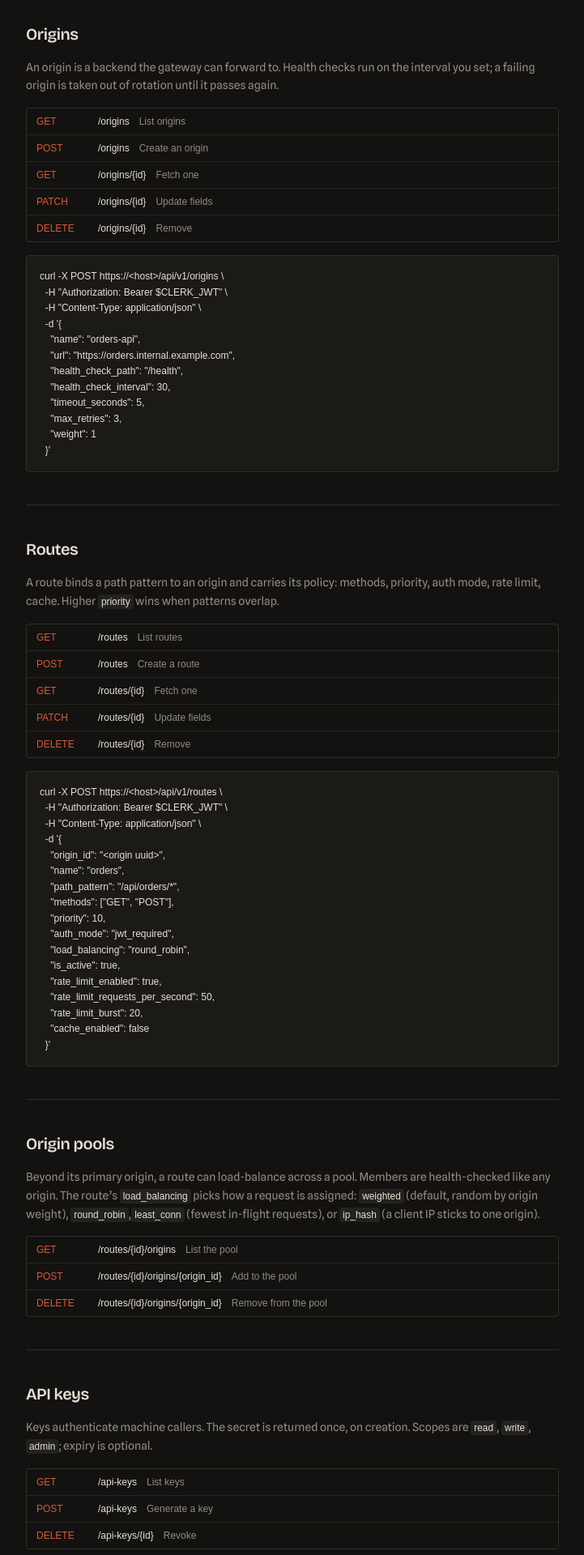
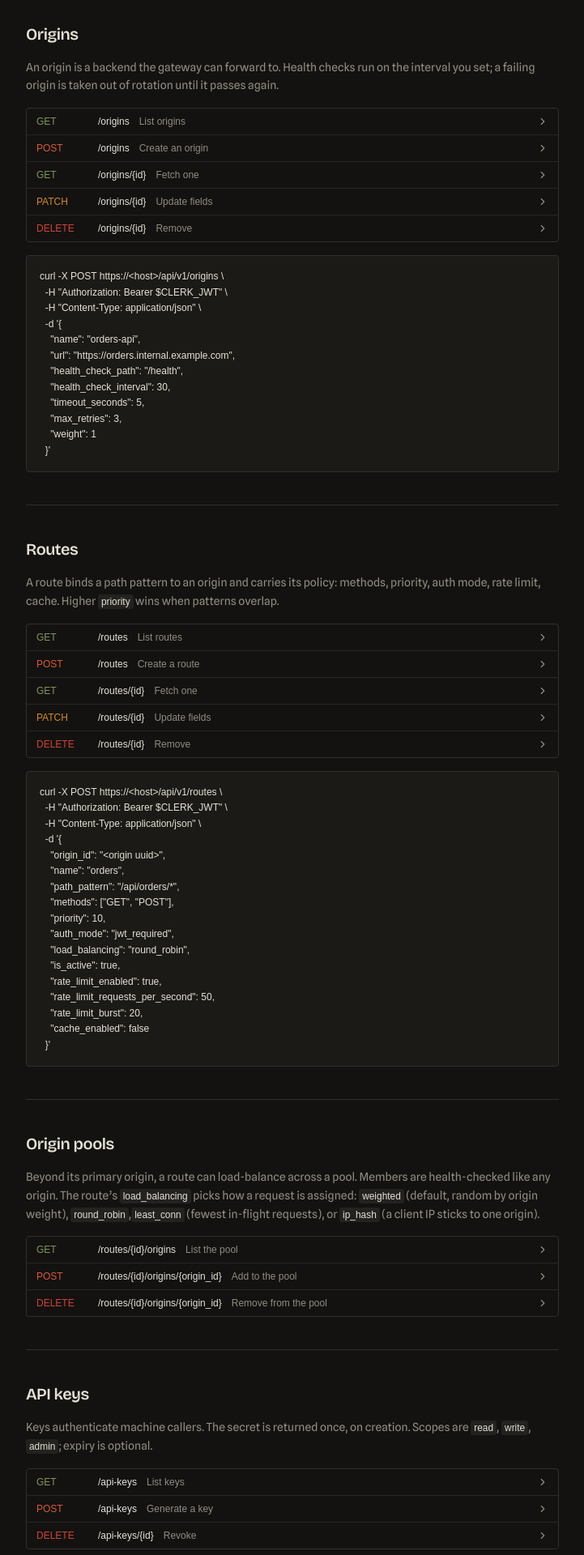
Before and after one commit to Rakshit-gen/vantageedge-fe, a Next.js app: page /docs in a window 1280 px wide. Shown: the part 1580-3500 px from the top of the page at 81% size, without its empty margins (378-1099 px from the left). Built offline with nearby package versions, Linux system fonts and the light colour scheme; no server answers; a web font is replaced by a local one.

Commit message:
fe: docs endpoint rows expand to notes and the full URL

```diff
--- a/app/docs/page.tsx
+++ b/app/docs/page.tsx
@@ -3,6 +3,7 @@ import { ArrowLeft } from 'lucide-react'
 import { DocsConfig, HostBar, DocsCode } from '@/components/docs-config'
 import { DocsNav } from '@/components/docs-nav'
 import { RequestSim } from '@/components/request-sim'
+import { Endpoints } from '@/components/docs-endpoints'
 
 export const metadata = {
   title: 'VantageEdge · docs',
@@ -103,13 +104,13 @@ curl https://<host>/api/v1/routes \\
 
         <Section id="origins" title="Origins">
           <p>An origin is a backend the gateway can forward to. Health checks run on the interval you set; a failing origin is taken out of rotation until it passes again.</p>
-          <EndpointList
+          <Endpoints
             rows={[
-              ['GET', '/origins', 'List origins'],
-              ['POST', '/origins', 'Create an origin'],
-              ['GET', '/origins/{id}', 'Fetch one'],
-              ['PATCH', '/origins/{id}', 'Update fields'],
-              ['DELETE', '/origins/{id}', 'Remove'],
+              { verb: 'GET', path: '/origins', desc: 'List origins', note: 'Every origin for your tenant, newest first.' },
+              { verb: 'POST', path: '/origins', desc: 'Create an origin', note: 'url is required and must be absolute. Health checks start immediately; the origin is unhealthy until the first probe passes.' },
+              { verb: 'GET', path: '/origins/{id}', desc: 'Fetch one', note: '404 if the id belongs to another tenant.' },
+              { verb: 'PATCH', path: '/origins/{id}', desc: 'Update fields', note: 'Partial update: only the fields you send change. A new interval is picked up on the next health-check cycle.' },
+              { verb: 'DELETE', path: '/origins/{id}', desc: 'Remove', note: 'Fails while the origin is still a member of any route pool. Remove it from the pools first.' },
             ]}
           />
           <DocsCode
@@ -133,13 +134,13 @@ curl https://<host>/api/v1/routes \\
             A route binds a path pattern to an origin and carries its policy: methods, priority, auth mode,
             rate limit, cache. Higher <Code>priority</Code> wins when patterns overlap.
           </p>
-          <EndpointList
+          <Endpoints
             rows={[
-              ['GET', '/routes', 'List routes'],
-              ['POST', '/routes', 'Create a route'],
-              ['GET', '/routes/{id}', 'Fetch one'],
-              ['PATCH', '/routes/{id}', 'Update fields'],
-              ['DELETE', '/routes/{id}', 'Remove'],
+              { verb: 'GET', path: '/routes', desc: 'List routes', note: 'Ordered by priority, highest first, which is also the order they are matched in.' },
+              { verb: 'POST', path: '/routes', desc: 'Create a route', note: 'origin_id is required and must be one of your origins. path_pattern takes a trailing /* wildcard.' },
+              { verb: 'GET', path: '/routes/{id}', desc: 'Fetch one', note: 'Includes the resolved pool members.' },
+              { verb: 'PATCH', path: '/routes/{id}', desc: 'Update fields', note: 'Partial update. Toggling is_active takes effect at the edge within seconds.' },
+              { verb: 'DELETE', path: '/routes/{id}', desc: 'Remove', note: 'Drops the route and its pool bindings. The origins themselves are left alone.' },
             ]}
           />
           <DocsCode
@@ -171,11 +172,11 @@ curl https://<host>/api/v1/routes \\
             <Code>least_conn</Code> (fewest in-flight requests), or <Code>ip_hash</Code> (a client IP
             sticks to one origin).
           </p>
-          <EndpointList
+          <Endpoints
             rows={[
-              ['GET', '/routes/{id}/origins', 'List the pool'],
-              ['POST', '/routes/{id}/origins/{origin_id}', 'Add to the pool'],
-              ['DELETE', '/routes/{id}/origins/{origin_id}', 'Remove from the pool'],
+              { verb: 'GET', path: '/routes/{id}/origins', desc: 'List the pool', note: "The route's load-balancing pool, including its primary origin." },
+              { verb: 'POST', path: '/routes/{id}/origins/{origin_id}', desc: 'Add to the pool', note: 'Adds an existing origin. Its weight comes from the origin record; change it there.' },
+              { verb: 'DELETE', path: '/routes/{id}/origins/{origin_id}', desc: 'Remove from the pool', note: "You cannot remove the route's primary origin this way; repoint the route instead." },
             ]}
           />
         </Section>
@@ -185,11 +186,11 @@ curl https://<host>/api/v1/routes \\
             Keys authenticate machine callers. The secret is returned once, on creation. Scopes are{' '}
             <Code>read</Code>, <Code>write</Code>, <Code>admin</Code>; expiry is optional.
           </p>
-          <EndpointList
+          <Endpoints
             rows={[
-              ['GET', '/api-keys', 'List keys'],
-              ['POST', '/api-keys', 'Generate a key'],
-              ['DELETE', '/api-keys/{id}', 'Revoke'],
+              { verb: 'GET', path: '/api-keys', desc: 'List keys', note: 'Metadata only, never the secret: key_prefix, scopes, usage_count, last_used_at, expires_at.' },
+              { verb: 'POST', path: '/api-keys', desc: 'Generate a key', note: 'The full key is in the response once and is never retrievable again. Store it now.' },
+              { verb: 'DELETE', path: '/api-keys/{id}', desc: 'Revoke', note: 'Immediate. In-flight requests using the key finish; the next one gets 401.' },
             ]}
           />
           <DocsCode
@@ -206,7 +207,16 @@ curl https://<host>/api/v1/routes \\
             A rollup of the request log for a time window. Buckets are hourly for <Code>1h</Code> and{' '}
             <Code>24h</Code>, daily beyond that.
           </p>
-          <EndpointList rows={[['GET', '/analytics?window=1h|24h|7d|30d', 'Traffic rollup']]} />
+          <Endpoints
+            rows={[
+              {
+                verb: 'GET',
+                path: '/analytics?window=1h|24h|7d|30d',
+                desc: 'Traffic rollup',
+                note: 'window is one of 1h, 24h, 7d, 30d; anything else is a 400. Buckets are hourly up to 24h, daily beyond. Reads straight from the request log, so it reflects the last few seconds.',
+              },
+            ]}
+          />
           <DocsCode
             code={`curl "https://<host>/api/v1/analytics?window=24h" \\
   -H "Authorization: Bearer $CLERK_JWT"
@@ -285,17 +295,3 @@ function Callout({ children }: { children: React.ReactNode }) {
     </div>
   )
 }
-
-function EndpointList({ rows }: { rows: [string, string, string][] }) {
-  return (
-    <div className="ledger overflow-hidden rounded border border-border text-xs">
-      {rows.map(([verb, path, desc], i) => (
-        <div key={i} className="flex flex-wrap items-center gap-x-3 gap-y-1 border-b border-border/70 px-3 py-2 last:border-0">
-          <span className="w-16 shrink-0 uppercase text-patch">{verb}</span>
-          {path && <code className="min-w-0 break-all text-foreground">{path}</code>}
-          <span className="basis-full text-muted-foreground sm:basis-auto">{desc}</span>
-        </div>
-      ))}
-    </div>
-  )
-}
--- /dev/null
+++ b/components/docs-endpoints.tsx
@@ -0,0 +1,68 @@
+'use client'
+
+import { useState } from 'react'
+import { ChevronRight } from 'lucide-react'
+import { cn } from '@/lib/utils'
+import { useDocsConfig } from './docs-config'
+
+export type Endpoint = { verb: string; path: string; desc: string; note?: string }
+
+const VERB_TONE: Record<string, string> = {
+  GET: 'text-lamp',
+  POST: 'text-patch',
+  PATCH: 'text-warning',
+  PUT: 'text-warning',
+  DELETE: 'text-destructive',
+}
+
+/** The endpoint list for a section. Rows with a note expand to show it. */
+export function Endpoints({ rows }: { rows: Endpoint[] }) {
+  return (
+    <div className="ledger overflow-hidden rounded border border-border text-xs">
+      {rows.map((r, i) => (
+        <Row key={i} row={r} last={i === rows.length - 1} />
+      ))}
+    </div>
+  )
+}
+
+function Row({ row, last }: { row: Endpoint; last: boolean }) {
+  const [open, setOpen] = useState(false)
+  const { host } = useDocsConfig()
+  const base = host || '<host>'
+
+  return (
+    <div className={cn(!last && 'border-b border-border/70')}>
+      <button
+        onClick={() => row.note && setOpen((v) => !v)}
+        aria-expanded={row.note ? open : undefined}
+        className={cn(
+          'flex w-full flex-wrap items-center gap-x-3 gap-y-1 px-3 py-2 text-left',
+          row.note ? 'hover:bg-accent/40' : 'cursor-default',
+        )}
+      >
+        <span className={cn('w-16 shrink-0 uppercase', VERB_TONE[row.verb] ?? 'text-muted-foreground')}>
+          {row.verb}
+        </span>
+        <code className="min-w-0 break-all text-foreground">{row.path}</code>
+        <span className="basis-full text-muted-foreground sm:basis-auto">{row.desc}</span>
+        {row.note && (
+          <ChevronRight
+            className={cn(
+              'ml-auto h-3.5 w-3.5 shrink-0 text-muted-foreground transition-transform',
+              open && 'rotate-90',
+            )}
+          />
+        )}
+      </button>
+      {open && row.note && (
+        <div className="border-t border-border/70 bg-card/50 px-3 py-2.5 text-[11px] leading-relaxed text-muted-foreground">
+          <div className="mb-1 break-all text-foreground">
+            {row.verb} https://{base}/api/v1{row.path}
+          </div>
+          {row.note}
+        </div>
+      )}
+    </div>
+  )
+}
```
